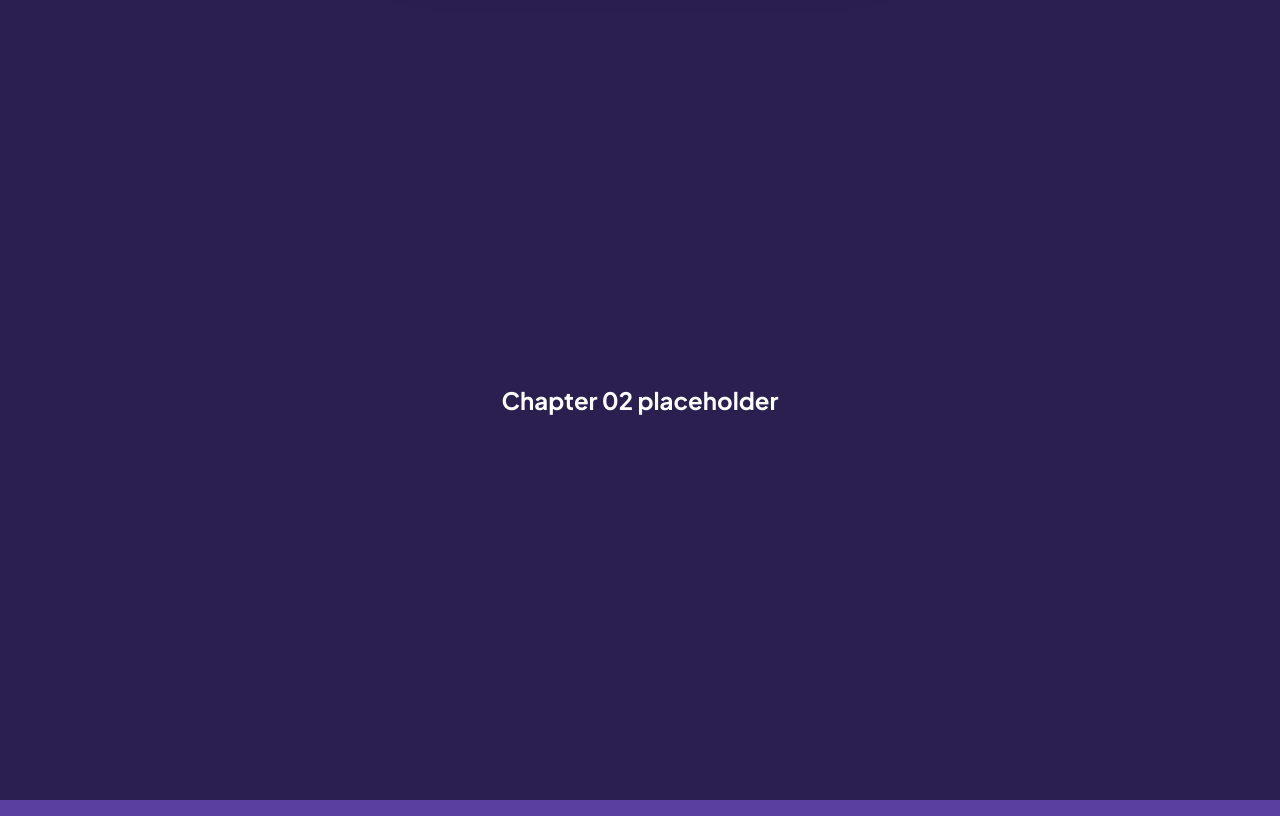
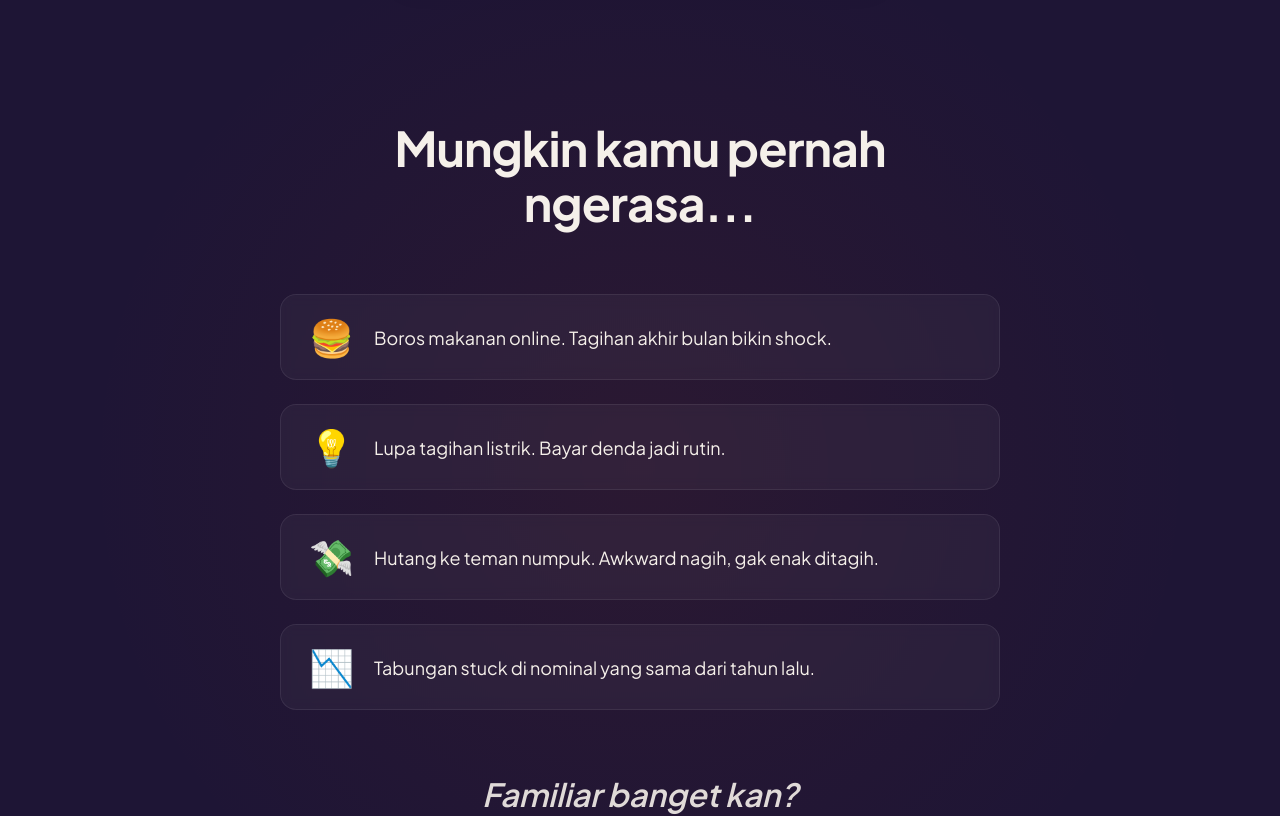
Before and after one commit to arulbarker/ruangsaku-landingpage, a Next.js app: page / in a window 1280 px wide. Shown: the part 800-1616 px from the top of the page. Built offline with nearby package versions, Linux system fonts and the light colour scheme.

Commit message:
feat(ch02): problem chapter with sticky question + pain stack stagger reveal

```diff
--- a/app/page.tsx
+++ b/app/page.tsx
@@ -1,6 +1,7 @@
 import Image from 'next/image'
 import { ChapterNav } from '@/components/ui/ChapterNav'
 import { Chapter01Intro } from '@/components/chapters/Chapter01Intro'
+import { Chapter02Problem } from '@/components/chapters/Chapter02Problem'
 
 const APP_URL = 'https://app.ruangsaku.com'
 
@@ -21,9 +22,7 @@ export default function LandingPage() {
 
       <main>
         <Chapter01Intro />
-        <section id="ch-02" style={{ minHeight: '100vh', background: '#2A1F4E', color: 'white', display: 'flex', alignItems: 'center', justifyContent: 'center' }}>
-          <h2>Chapter 02 placeholder</h2>
-        </section>
+        <Chapter02Problem />
         <section id="ch-03" style={{ minHeight: '100vh', background: '#5B3FA0', color: 'white', display: 'flex', alignItems: 'center', justifyContent: 'center' }}>
           <h2>Chapter 03 placeholder</h2>
         </section>
--- /dev/null
+++ b/components/chapters/Chapter02Problem.tsx
@@ -0,0 +1,99 @@
+'use client'
+
+import { motion } from 'framer-motion'
+import { painSlideIn, stagger } from '@/components/animation/variants'
+
+const PAINS = [
+  { emo: '🍔', text: 'Boros makanan online. Tagihan akhir bulan bikin shock.' },
+  { emo: '💡', text: 'Lupa tagihan listrik. Bayar denda jadi rutin.' },
+  { emo: '💸', text: 'Hutang ke teman numpuk. Awkward nagih, gak enak ditagih.' },
+  { emo: '📉', text: 'Tabungan stuck di nominal yang sama dari tahun lalu.' },
+]
+
+const containerVariants = stagger(0.18)
+
+export function Chapter02Problem() {
+  return (
+    <section
+      id="ch-02"
+      className="chapter-02"
+      style={{
+        minHeight: '100vh',
+        background: '#1E1535',
+        color: '#F5F0EA',
+        padding: '120px 24px',
+        position: 'relative',
+      }}
+    >
+      <div
+        aria-hidden="true"
+        style={{
+          position: 'absolute',
+          inset: 0,
+          background: 'radial-gradient(circle at 50% 50%, rgba(194,65,12,0.08), transparent 70%)',
+          pointerEvents: 'none',
+        }}
+      />
+
+      <div style={{ maxWidth: 720, margin: '0 auto', position: 'relative', zIndex: 1 }}>
+        <h2
+          style={{
+            fontSize: 'clamp(28px, 4vw, 48px)',
+            lineHeight: 1.15,
+            marginBottom: 64,
+            textAlign: 'center',
+            fontWeight: 700,
+            letterSpacing: '-0.02em',
+          }}
+        >
+          Mungkin kamu pernah ngerasa...
+        </h2>
+
+        <motion.div
+          initial="hidden"
+          whileInView="visible"
+          viewport={{ once: false, amount: 0.2 }}
+          variants={containerVariants}
+          style={{ display: 'flex', flexDirection: 'column', gap: 24 }}
+        >
+          {PAINS.map((p, i) => (
+            <motion.div
+              key={i}
+              variants={painSlideIn}
+              style={{
+                display: 'flex',
+                alignItems: 'center',
+                gap: 20,
+                padding: '24px 28px',
+                background: 'rgba(255, 255, 255, 0.04)',
+                border: '1px solid rgba(255, 255, 255, 0.08)',
+                borderRadius: 16,
+                backdropFilter: 'blur(6px)',
+              }}
+            >
+              <span style={{ fontSize: 36, lineHeight: 1 }} aria-hidden="true">
+                {p.emo}
+              </span>
+              <p style={{ fontSize: 'clamp(15px, 1.6vw, 18px)', lineHeight: 1.5, margin: 0 }}>
+                {p.text}
+              </p>
+            </motion.div>
+          ))}
+        </motion.div>
+
+        <p
+          style={{
+            marginTop: 64,
+            textAlign: 'center',
+            fontSize: 'clamp(20px, 3vw, 32px)',
+            fontWeight: 600,
+            opacity: 0.9,
+            fontStyle: 'italic',
+          }}
+        >
+          Familiar banget kan?
+        </p>
+      </div>
+    </section>
+  )
+}
```
